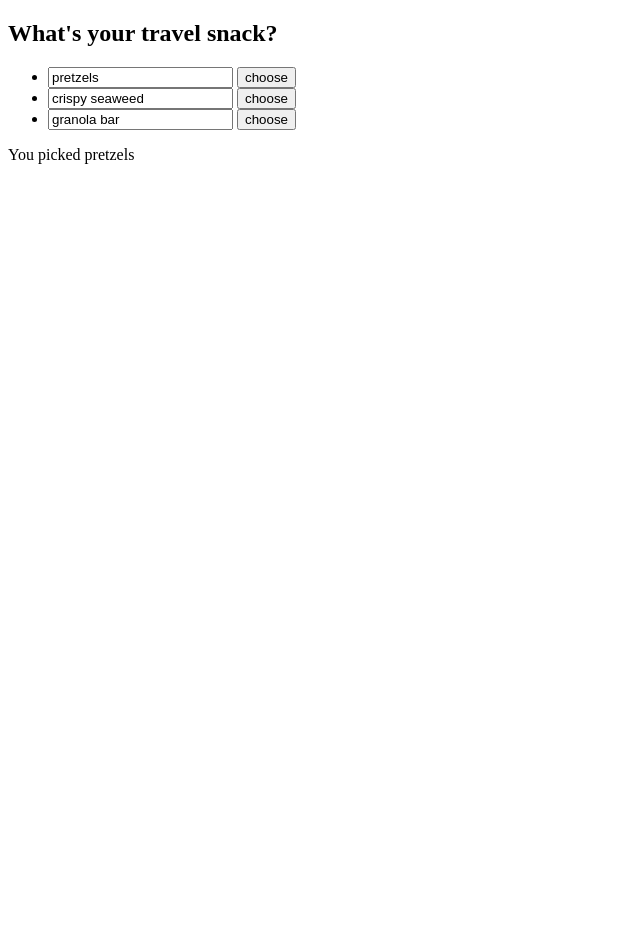
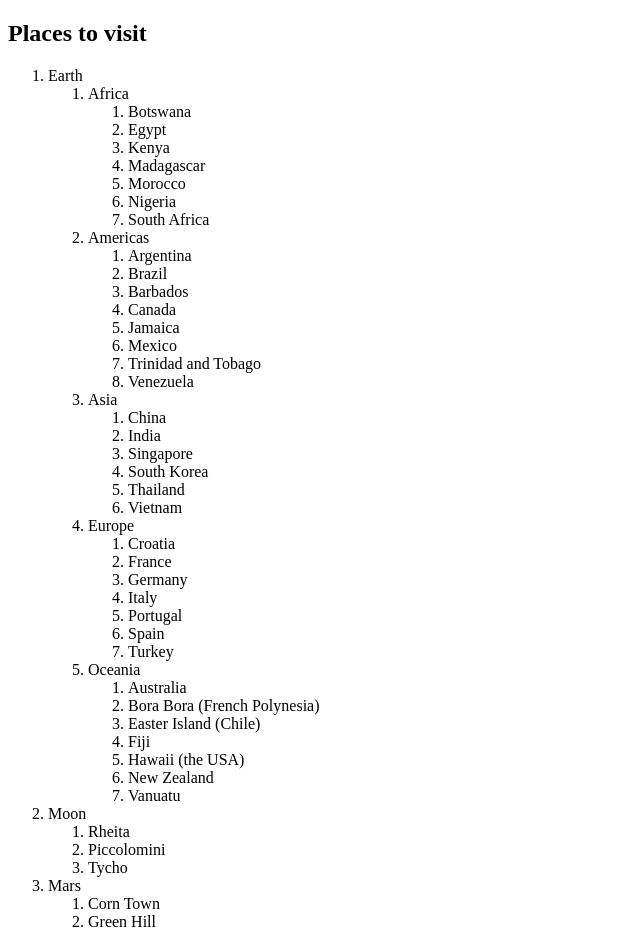
Before and after one commit to nickonyi/React-repo, a React (Vite) app: page / in a window 1280 px wide. Shown: the whole page, without its empty margins (0-640 px from the left). Before the commit the page ends 800 px from the top, so only its background shows below. Built offline with nearby package versions, Linux system fonts and the light colour scheme.

Commit message:
structuring state

```diff
--- /dev/null
+++ b/src/components/TravelItinary.jsx
@@ -0,0 +1,35 @@
+import { useState } from 'react';
+import { initialTravelPlan } from '../data/places';
+
+function PlaceTree({ place }) {
+  const childPlaces = place.childPlaces;
+
+  return (
+    <li>
+      {place.title}
+      {childPlaces.length > 0 && (
+        <ol>
+          {childPlaces.map((place) => (
+            <PlaceTree key={place.id} place={place} />
+          ))}
+        </ol>
+      )}
+    </li>
+  );
+}
+
+export default function TravelItinary() {
+  const [plan, setPlan] = useState(initialTravelPlan);
+  const planets = plan.childPlaces;
+
+  return (
+    <>
+      <h2>Places to visit</h2>
+      <ol>
+        {planets.map((place) => (
+          <PlaceTree key={place.id} place={place} />
+        ))}
+      </ol>
+    </>
+  );
+}
--- /dev/null
+++ b/src/data/places.js
@@ -0,0 +1,254 @@
+export const initialTravelPlan = {
+  id: 0,
+  title: '(Root)',
+  childPlaces: [
+    {
+      id: 1,
+      title: 'Earth',
+      childPlaces: [
+        {
+          id: 2,
+          title: 'Africa',
+          childPlaces: [
+            {
+              id: 3,
+              title: 'Botswana',
+              childPlaces: [],
+            },
+            {
+              id: 4,
+              title: 'Egypt',
+              childPlaces: [],
+            },
+            {
+              id: 5,
+              title: 'Kenya',
+              childPlaces: [],
+            },
+            {
+              id: 6,
+              title: 'Madagascar',
+              childPlaces: [],
+            },
+            {
+              id: 7,
+              title: 'Morocco',
+              childPlaces: [],
+            },
+            {
+              id: 8,
+              title: 'Nigeria',
+              childPlaces: [],
+            },
+            {
+              id: 9,
+              title: 'South Africa',
+              childPlaces: [],
+            },
+          ],
+        },
+        {
+          id: 10,
+          title: 'Americas',
+          childPlaces: [
+            {
+              id: 11,
+              title: 'Argentina',
+              childPlaces: [],
+            },
+            {
+              id: 12,
+              title: 'Brazil',
+              childPlaces: [],
+            },
+            {
+              id: 13,
+              title: 'Barbados',
+              childPlaces: [],
+            },
+            {
+              id: 14,
+              title: 'Canada',
+              childPlaces: [],
+            },
+            {
+              id: 15,
+              title: 'Jamaica',
+              childPlaces: [],
+            },
+            {
+              id: 16,
+              title: 'Mexico',
+              childPlaces: [],
+            },
+            {
+              id: 17,
+              title: 'Trinidad and Tobago',
+              childPlaces: [],
+            },
+            {
+              id: 18,
+              title: 'Venezuela',
+              childPlaces: [],
+            },
+          ],
+        },
+        {
+          id: 19,
+          title: 'Asia',
+          childPlaces: [
+            {
+              id: 20,
+              title: 'China',
+              childPlaces: [],
+            },
+            {
+              id: 21,
+              title: 'India',
+              childPlaces: [],
+            },
+            {
+              id: 22,
+              title: 'Singapore',
+              childPlaces: [],
+            },
+            {
+              id: 23,
+              title: 'South Korea',
+              childPlaces: [],
+            },
+            {
+              id: 24,
+              title: 'Thailand',
+              childPlaces: [],
+            },
+            {
+              id: 25,
+              title: 'Vietnam',
+              childPlaces: [],
+            },
+          ],
+        },
+        {
+          id: 26,
+          title: 'Europe',
+          childPlaces: [
+            {
+              id: 27,
+              title: 'Croatia',
+              childPlaces: [],
+            },
+            {
+              id: 28,
+              title: 'France',
+              childPlaces: [],
+            },
+            {
+              id: 29,
+              title: 'Germany',
+              childPlaces: [],
+            },
+            {
+              id: 30,
+              title: 'Italy',
+              childPlaces: [],
+            },
+            {
+              id: 31,
+              title: 'Portugal',
+              childPlaces: [],
+            },
+            {
+              id: 32,
+              title: 'Spain',
+              childPlaces: [],
+            },
+            {
+              id: 33,
+              title: 'Turkey',
+              childPlaces: [],
+            },
+          ],
+        },
+        {
+          id: 34,
+          title: 'Oceania',
+          childPlaces: [
+            {
+              id: 35,
+              title: 'Australia',
+              childPlaces: [],
+            },
+            {
+              id: 36,
+              title: 'Bora Bora (French Polynesia)',
+              childPlaces: [],
+            },
+            {
+              id: 37,
+              title: 'Easter Island (Chile)',
+              childPlaces: [],
+            },
+            {
+              id: 38,
+              title: 'Fiji',
+              childPlaces: [],
+            },
+            {
+              id: 39,
+              title: 'Hawaii (the USA)',
+              childPlaces: [],
+            },
+            {
+              id: 40,
+              title: 'New Zealand',
+              childPlaces: [],
+            },
+            {
+              id: 41,
+              title: 'Vanuatu',
+              childPlaces: [],
+            },
+          ],
+        },
+      ],
+    },
+    {
+      id: 42,
+      title: 'Moon',
+      childPlaces: [
+        {
+          id: 43,
+          title: 'Rheita',
+          childPlaces: [],
+        },
+        {
+          id: 44,
+          title: 'Piccolomini',
+          childPlaces: [],
+        },
+        {
+          id: 45,
+          title: 'Tycho',
+          childPlaces: [],
+        },
+      ],
+    },
+    {
+      id: 46,
+      title: 'Mars',
+      childPlaces: [
+        {
+          id: 47,
+          title: 'Corn Town',
+          childPlaces: [],
+        },
+        {
+          id: 48,
+          title: 'Green Hill',
+          childPlaces: [],
+        },
+      ],
+    },
+  ],
+};
--- a/src/main.jsx
+++ b/src/main.jsx
@@ -13,10 +13,11 @@ import './styles/index.css';
 //import Accordion from './components/Accordion';
 //import SyncedInputs from './components/Input';
 //import { FilterableList } from './components/FilterableList';
-import Menu from './components/Menu';
+//import Menu from './components/Menu';
+import TravelItinary from './components/TravelItinary';
 
 createRoot(document.getElementById('root')).render(
   <StrictMode>
-    <Menu />
+    <TravelItinary />
   </StrictMode>
 );
```
